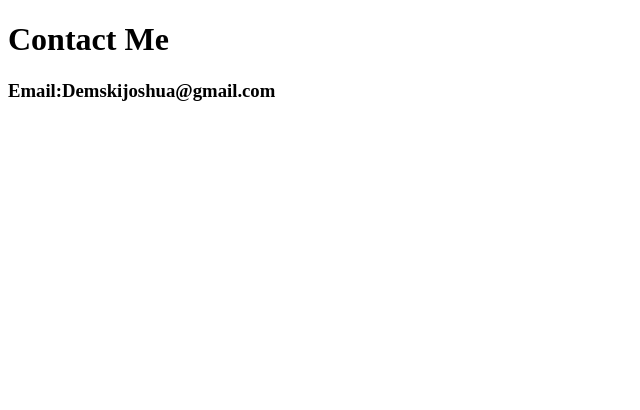
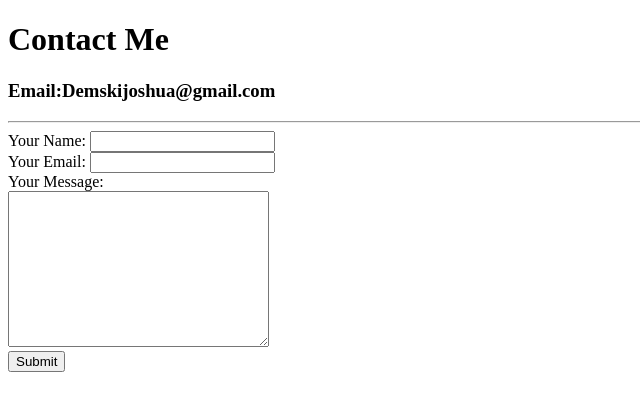
Before and after one commit to demskijoshua/WebDev, a plain HTML site: page contact.html in a window 1280 px wide. Shown: the whole page, without its empty margins (0-640 px from the left). Drawn offline with Linux system fonts and the light colour scheme.

Commit message:
Section 3 Progress

```diff
--- a/contact.html
+++ b/contact.html
@@ -2,10 +2,20 @@
 <html>
     <head>
         <meta charset="utf-8">
-        <title>My Hobbies</title>
+        <title>Contact Me</title>
     </head>
     <body>
         <h1>Contact Me</h1>
         <h3>Email:Demskijoshua@gmail.com</h3>
+        <hr>
+        <form action="mailto:demskijoshua@gmail.com" method="post" enctype="text/plain">
+            <label>Your Name:</label>
+            <input type="text" name="yourName" value=""><br>
+            <label>Your Email:</label>
+            <input type="email" name="yourEmail" value=""><br>
+            <label>Your Message:</label><br>
+            <textarea name="yourMessage" rows="10" cols="30"></textarea><br>
+            <input type="submit" name="">
+        </form>
     </body>
 </html>
```
